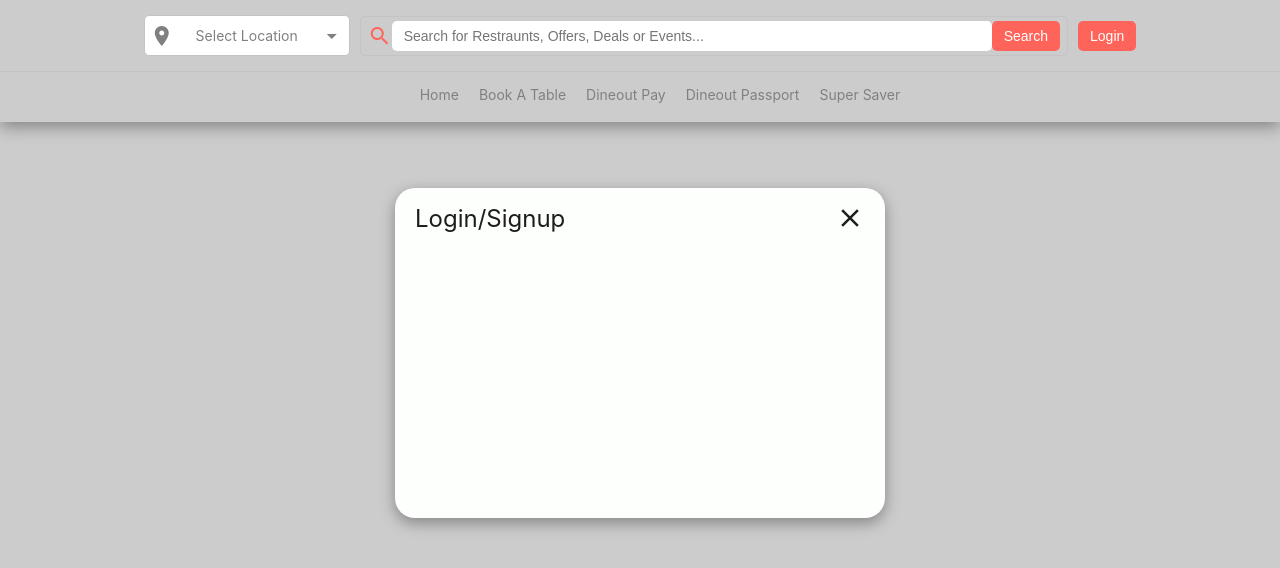
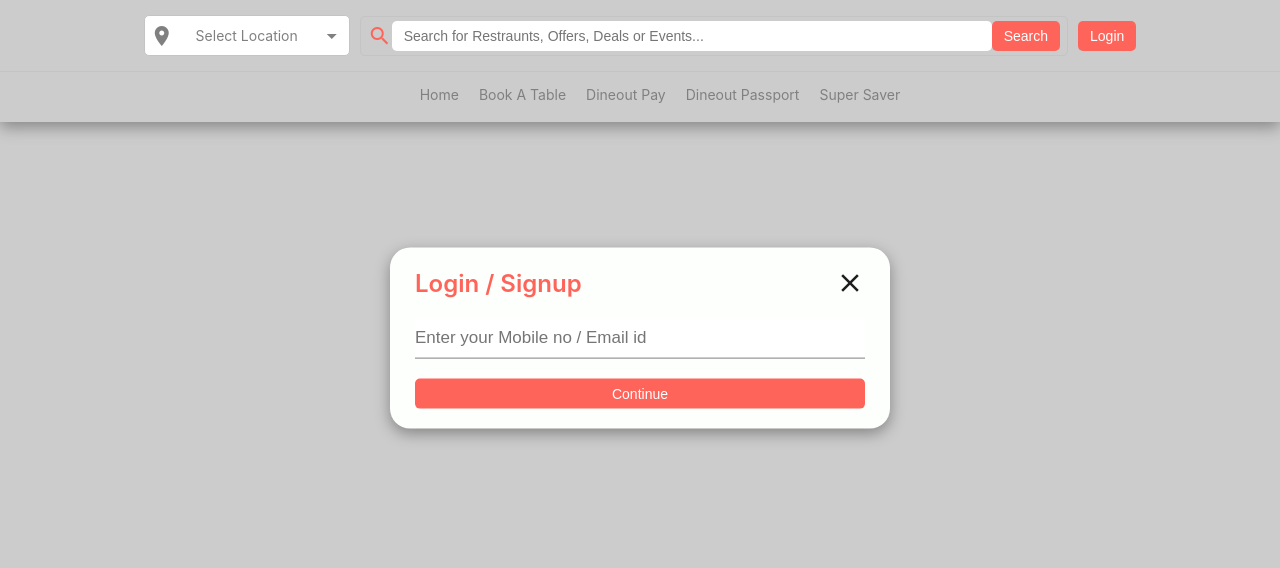
Before and after one commit to sayanwastaken/Project_Dineout, a React (Create React App) app in the folder frontend/: page / in a window 1280 px wide. Both pictures are taken after a click on the button "Login". Shown: the top 568 px of the page. Built offline with nearby package versions, Linux system fonts and the light colour scheme.

Commit message:
saving changes

```diff
--- a/frontend/src/components/Navbar/LoginModal.jsx
+++ b/frontend/src/components/Navbar/LoginModal.jsx
@@ -1,5 +1,9 @@
+// Third party imports
 import { useDispatch } from "react-redux";
+
+// Inner Imports
 import { togglePopup } from "../../store/LoginPopup/actions";
+import { Button } from "./styled-components/Button";
 import { Lmodal } from "./styled-components/Lmodal";
 
 export const LoginModal = () => {
@@ -7,7 +11,7 @@ export const LoginModal = () => {
 	return (
 		<Lmodal>
 			<span className="topHeading">
-				<h2>Login/Signup</h2>
+				<h2>Login / Signup</h2>
 				<i
 					onClick={() => {
 						dispatch(togglePopup());
@@ -17,6 +21,21 @@ export const LoginModal = () => {
 					close
 				</i>
 			</span>
+
+			<form
+				onSubmit={(e) => {
+					e.preventDefault();
+				}}
+				className="loginForm"
+			>
+				<input type="text" placeholder="Enter your Mobile no / Email id" />
+				<Button wd="100%">Continue</Button>
+			</form>
+			{/* <div className="orLoginVia">
+				<div className="blackLineDiv"></div>
+				<p>Or login via</p>
+				<div className="blackLineDiv"></div>
+			</div> */}
 		</Lmodal>
 	);
 };
--- a/frontend/src/components/Navbar/styled-components/Button.jsx
+++ b/frontend/src/components/Navbar/styled-components/Button.jsx
@@ -9,5 +9,6 @@ export const Button = styled.button`
 	border: none;
 	border-radius: 5px;
 	padding: 7px 12px;
+	width: ${(props) => (props.wd ? props.wd : "fit-content")};
 	cursor: pointer;
 `;
--- a/frontend/src/components/Navbar/styled-components/Lmodal.jsx
+++ b/frontend/src/components/Navbar/styled-components/Lmodal.jsx
@@ -1,17 +1,51 @@
 import styled from "styled-components";
 
 export const Lmodal = styled.div`
-	height: 300px;
+	height: fit-content;
 	background-color: #fdfffc;
 	width: 450px;
 	border-radius: 20px;
 	position: fixed;
-	padding: 15px 20px;
+	padding: 20px 25px;
 	box-shadow: rgba(0, 0, 0, 0.35) 0px 5px 15px;
 	top: 40%;
 	color: black;
 	left: 50%;
 	transform: translate(-50%, -40%);
+
+	.loginForm {
+		display: flex;
+		flex-direction: column;
+		justify-content: center;
+		align-items: center;
+		gap: 20px;
+		margin-top: 20px;
+
+		input[type="text"] {
+			width: 100%;
+			border: none;
+			padding: 10px 0;
+			font-size: 17px;
+			border-bottom: 1px solid grey;
+
+			&:focus {
+				outline: none;
+			}
+		}
+	}
+
+	.orLoginVia {
+		display: flex;
+		justify-content: space-between;
+		align-items: center;
+		gap: 10px;
+		width: 100%;
+
+		.blackLineDiv {
+			border-top: 1px solid black;
+			width: 35%;
+		}
+	}
 
 	.topHeading {
 		display: flex;
@@ -21,7 +55,8 @@ export const Lmodal = styled.div`
 		color: rgb(29, 29, 29);
 
 		h2 {
-			font-weight: 400;
+			font-weight: 600;
+			color: #ff645a;
 
 			margin: 0;
 		}
```
